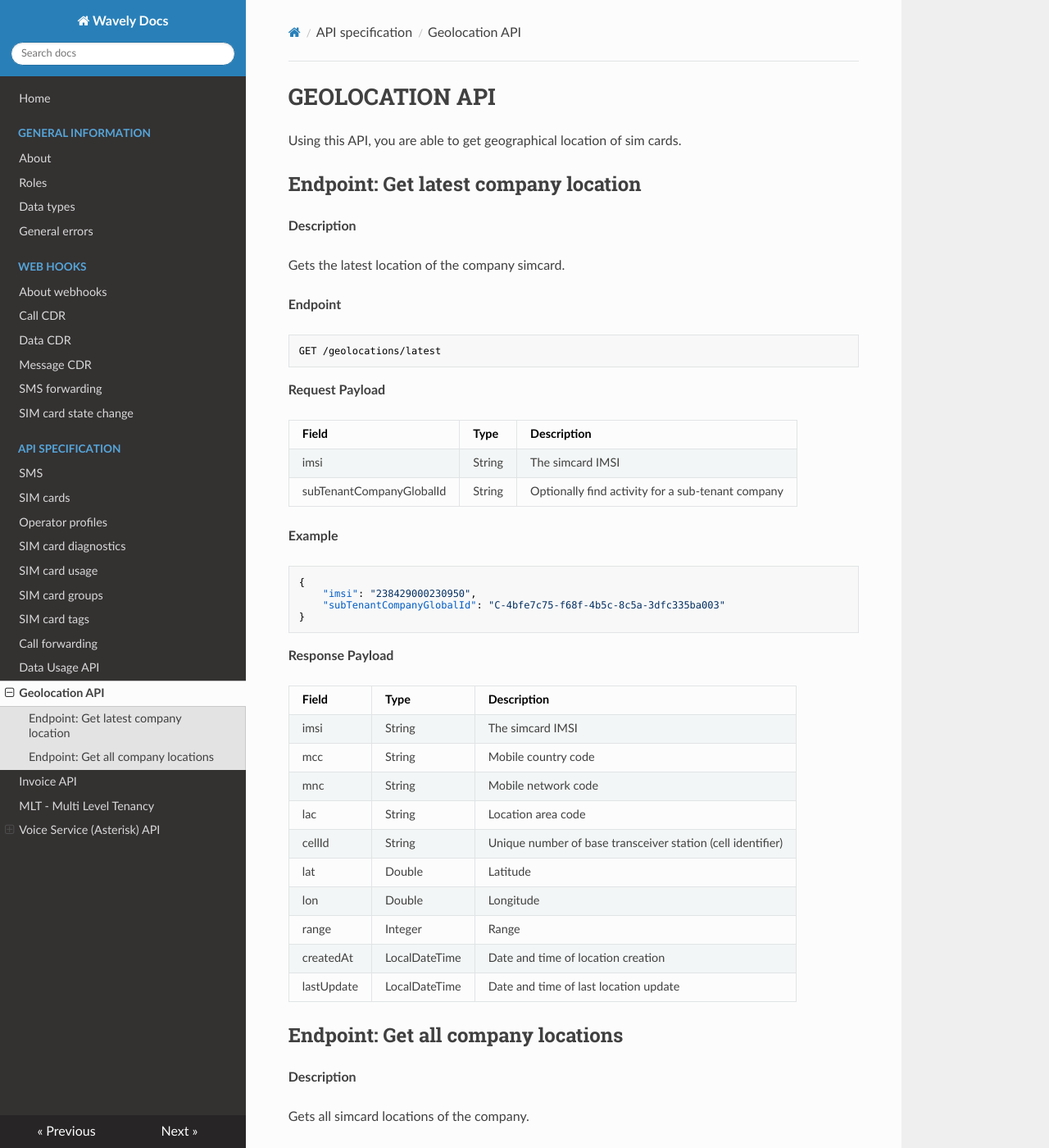
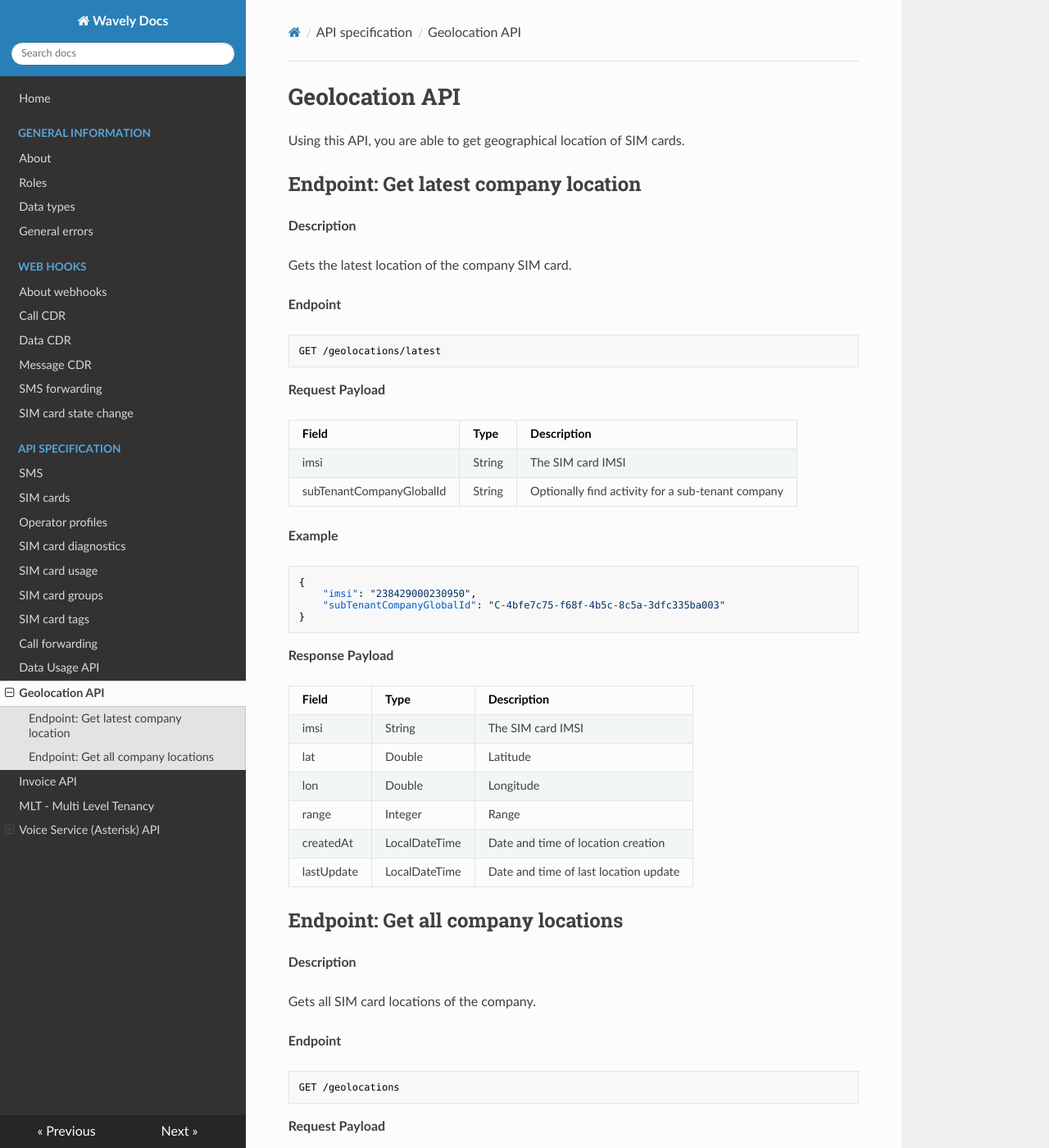
Before and after one commit to Wavelyio/wavely-docs, an MkDocs documentation site: the page built from docs/api/geolocation-api.md, in a window 1280 px wide and 1400 px high. Shown: the whole window at 82% size. Built offline with MkDocs 1.6.1, drawn with Linux system fonts in a browser that asks for light colours; nearby versions of some CDN libraries; some of the changed text lies outside the part shown.

Commit message:
WAV-2690: Remove cellID, mcc, mnc and lac from external APIs for Geolocation

```diff
--- a/docs/api/geolocation-api.md
+++ b/docs/api/geolocation-api.md
@@ -1,11 +1,11 @@
-# GEOLOCATION API
-Using this API, you are able to get geographical location of sim cards.
+# Geolocation API
+Using this API, you are able to get geographical location of SIM cards.
 
 ## Endpoint: Get latest company location
 
 **Description**
 
-Gets the latest location of the company simcard.
+Gets the latest location of the company SIM card.
 
 **Endpoint**
 
@@ -17,7 +17,7 @@ GET /geolocations/latest
 
 | Field                    | Type   | Description                                       |
 |--------------------------|--------|---------------------------------------------------|
-| imsi                     | String | The simcard IMSI                                  |
+| imsi                     | String | The SIM card IMSI                                 |
 | subTenantCompanyGlobalId | String | Optionally find activity for a sub-tenant company |
 
 **Example**
@@ -33,11 +33,7 @@ GET /geolocations/latest
 
 | Field      | Type          | Description                                                 |
 |------------|---------------|-------------------------------------------------------------|
-| imsi       | String        | The simcard IMSI                                            |
-| mcc        | String        | Mobile country code                                         |
-| mnc        | String        | Mobile network code                                         |
-| lac        | String        | Location area code                                          |
-| cellId     | String        | Unique number of base transceiver station (cell identifier) |
+| imsi       | String        | The SIM card IMSI                                           |
 | lat        | Double        | Latitude                                                    |
 | lon        | Double        | Longitude                                                   |
 | range      | Integer       | Range                                                       |
@@ -48,7 +44,7 @@ GET /geolocations/latest
 
 **Description**
 
-Gets all simcard locations of the company.
+Gets all SIM card locations of the company.
 
 **Endpoint**
 
@@ -60,7 +56,7 @@ GET /geolocations
 
 | Field                    | Type   | Description                                                              |
 |--------------------------|--------|--------------------------------------------------------------------------|
-| imsi                     | String | The simcard IMSI                                                         |
+| imsi                     | String | The SIM card IMSI                                                        |
 | startUtcTime             | String | The start time (UTC) of the locations search, format:yyyy-MM-ddTHH:mm:ss |
 | endUtcTime               | String | The end time (UTC) of the locations search, format:yyyy-MM-ddTHH:mm:ss   |
 | subTenantCompanyGlobalId | String | Optionally find activity for a sub-tenant company                        |
@@ -80,11 +76,7 @@ GET /geolocations
 
 | Field      | Type          | Description                                                 |
 |------------|---------------|-------------------------------------------------------------|
-| imsi       | String        | The simcard IMSI                                            |
-| mcc        | String        | Mobile country code                                         |
-| mnc        | String        | Mobile network code                                         |
-| lac        | String        | Location area code                                          |
-| cellId     | String        | Unique number of base transceiver station (cell identifier) |
+| imsi       | String        | The SIM card IMSI                                           |
 | lat        | Double        | Latitude                                                    |
 | lon        | Double        | Longitude                                                   |
 | range      | Integer       | Range                                                       |
```
